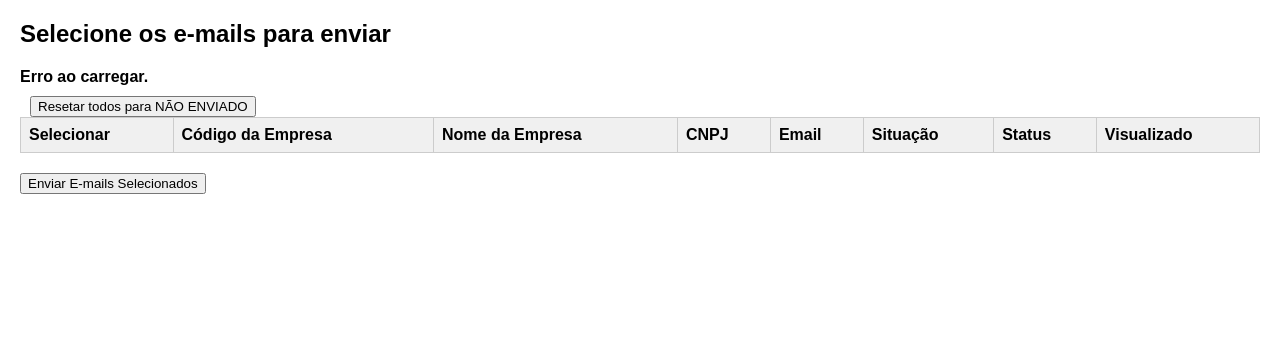
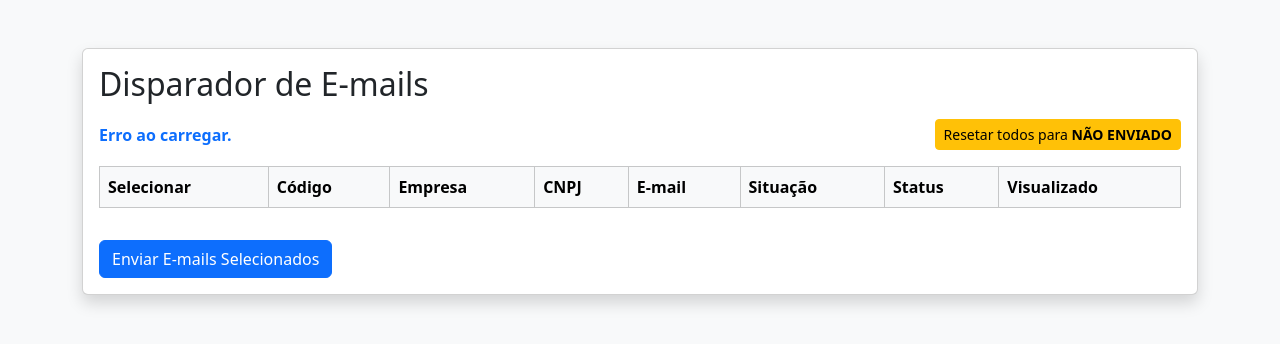
Before and after one commit to V1ct0rM3lo/disparador-email, a website: page public/emails.html in a window 1280 px wide. Drawn offline with nearby package versions, Linux system fonts and the light colour scheme; no server answers.

Commit message:
Update emails.html

```diff
--- a/public/emails.html
+++ b/public/emails.html
@@ -4,93 +4,57 @@
 <head>
     <meta charset="UTF-8">
     <title>Disparador de E-mails</title>
+    <link href="https://cdn.jsdelivr.net/npm/bootstrap@5.3.3/dist/css/bootstrap.min.css" rel="stylesheet">
     <style>
-        body {
-            font-family: Arial;
-            margin: 20px;
-        }
-
-        table {
-            width: 100%;
-            border-collapse: collapse;
-            margin-bottom: 20px;
-        }
-
-        th,
-        td {
-            border: 1px solid #ccc;
-            padding: 8px;
-            text-align: left;
-        }
-
-        th {
-            background: #f0f0f0;
-        }
-
         .loading {
             display: none;
-            font-weight: bold;
-            color: blue;
-        }
-
-        .status {
-            cursor: pointer;
-            text-decoration: underline;
-        }
-
-        .status[data-status="enviado"] {
-            color: green;
-            font-weight: bold;
-        }
-
-        .status[data-status="pendente"] {
-            color: orange;
-            font-weight: bold;
-        }
-
-        .status[data-status="finalizado"] {
-            color: gray;
-            font-style: italic;
-        }
-
-        .status[data-status="não enviado"] {
-            color: red;
-            font-weight: bold;
-        }
-
-        #contador {
-            margin-bottom: 10px;
-            font-weight: bold;
         }
     </style>
 </head>
 
-<body>
-    <h2>Selecione os e-mails para enviar</h2>
-    <div id="contador">Carregando...</div>
-    <button type="button" id="resetarStatus" style="margin-left: 10px;">Resetar todos para NÃO ENVIADO</button>
+<body class="bg-light">
+    <div class="container my-5">
+        <div class="card shadow">
+            <div class="card-body">
+                <h2 class="mb-3">Disparador de E-mails</h2>
 
+                <div class="d-flex justify-content-between align-items-center mb-3">
+                    <div id="contador" class="fw-bold text-primary">Carregando...</div>
+                    <button type="button" class="btn btn-warning btn-sm" id="resetarStatus">
+                        Resetar todos para <strong>NÃO ENVIADO</strong>
+                    </button>
+                </div>
 
                 <form id="formEmails">
-        <table>
-            <thead>
+                    <div class="table-responsive">
+                        <table class="table table-bordered table-hover align-middle">
+                            <thead class="table-light">
                                 <tr>
-                    <th>Selecionar</th>
-                    <th>Código da Empresa</th>
-                    <th>Nome da Empresa</th>
-                    <th>CNPJ</th>
-                    <th>Email</th>
-                    <th>Situação</th>
-                    <th>Status</th>
-                    <th>Visualizado</th>
-
+                                    <th scope="col">Selecionar</th>
+                                    <th scope="col">Código</th>
+                                    <th scope="col">Empresa</th>
+                                    <th scope="col">CNPJ</th>
+                                    <th scope="col">E-mail</th>
+                                    <th scope="col">Situação</th>
+                                    <th scope="col">Status</th>
+                                    <th scope="col">Visualizado</th>
                                 </tr>
                             </thead>
                             <tbody id="tabela"></tbody>
                         </table>
-        <button type="submit">Enviar E-mails Selecionados</button>
-        <div class="loading">Enviando e-mails, aguarde...</div>
+                    </div>
+
+                    <div class="d-flex align-items-center gap-3 mt-3">
+                        <button type="submit" class="btn btn-primary">Enviar E-mails Selecionados</button>
+                        <div class="loading text-primary fw-bold">
+                            <div class="spinner-border spinner-border-sm me-2" role="status"></div>
+                            Enviando e-mails, aguarde...
+                        </div>
+                    </div>
                 </form>
+            </div>
+        </div>
+    </div>
 
     <script>
         async function carregarContatos() {
@@ -111,23 +75,27 @@
                     const tr = document.createElement('tr');
                     tr.dataset.codEmpresa = c.cod;
 
-    // Adicionando a lógica para exibir a mensagem de visualização
                     let visualizadoMessage = c.visualizado ? 'Sim' : '—';
 
+                    let badgeClass = {
+                        'enviado': 'success',
+                        'pendente': 'warning',
+                        'finalizado': 'secondary',
+                        'não enviado': 'danger'
+                    }[status] || 'dark';
 
                     tr.innerHTML = `
-        <td><input type="checkbox" name="selecionado" value='${JSON.stringify(c)}'></td>
+                        <td><input class="form-check-input" type="checkbox" name="selecionado" value='${JSON.stringify(c)}'></td>
                         <td>${c.cod}</td>
                         <td>${c.nome}</td>
                         <td>${c.cnpj}</td>
                         <td>${c.email}</td>
                         <td>${c.situacao}</td>
-        <td class="status" data-status="${status}">${c.status || 'Não enviado'}</td>
+                        <td><span class="badge bg-${badgeClass} text-uppercase">${c.status || 'Não enviado'}</span></td>
                         <td>${visualizadoMessage}</td>
                     `;
                     tbody.appendChild(tr);
                 });
-
 
                 document.getElementById('contador').textContent = `Pendentes para envio: ${pendentes}`;
             } catch (err) {
@@ -143,7 +111,7 @@
             if (selecionados.length === 0) return alert("Selecione pelo menos um e-mail.");
 
             const loading = document.querySelector('.loading');
-            loading.style.display = 'block';
+            loading.style.display = 'inline-flex';
 
             try {
                 const res = await fetch('/enviar-emails', {
@@ -156,7 +124,7 @@
 
                 const result = await res.json();
                 alert(`Foram enviados ${result.enviados} e-mails com sucesso.`);
-                carregarContatos(); // Atualiza a tabela e contador
+                carregarContatos();
             } catch (err) {
                 alert(`Erro: ${err.message}`);
             } finally {
@@ -178,7 +146,6 @@
         });
 
         carregarContatos();
-
     </script>
 </body>
 
```
Lines whose indentation alone changed are shown as unchanged.
